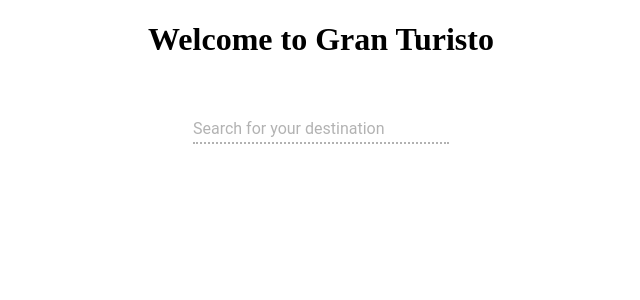
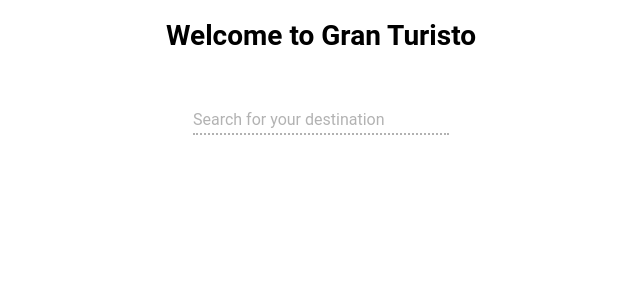
Before and after one commit to jshaker/granturisto, a React app: page / in a window 1280 px wide. Shown: the top 300 px of the page, without its empty margins (319-959 px from the left). Built offline with nearby package versions, Linux system fonts and the light colour scheme; no server answers; what react-tap-event-plugin would draw is missing.

Commit message:
changed stylesheet to eliminate padding

```diff
--- a/src/index.html
+++ b/src/index.html
@@ -2,6 +2,9 @@
 <html lang="en">
   <head>
     <title>Gran Turisto</title>
+    <meta charset="utf-8">
+    <meta http-equiv="X-UA-Compatible" content="IE=edge,chrome=1">
+    <meta name="viewport" content="width=device-width, initial-scale=1.0, maximum-scale=1.0, user-scalable=no">
     <link href="https://fonts.googleapis.com/icon?family=Material+Icons" rel="stylesheet">
   </head>
   <body>
--- a/src/index.js
+++ b/src/index.js
@@ -4,6 +4,7 @@ import React from 'react';
 import { render } from 'react-dom';
 import App from './App';
 import injectTapEventPlugin from 'react-tap-event-plugin';
+import './styles.css';
 
 injectTapEventPlugin();
 render(
--- /dev/null
+++ b/src/styles.css
@@ -0,0 +1,7 @@
+#app {
+  font: 14px 'Roboto', sans-serif;
+}
+
+body {
+  margin: 0;
+}
```
